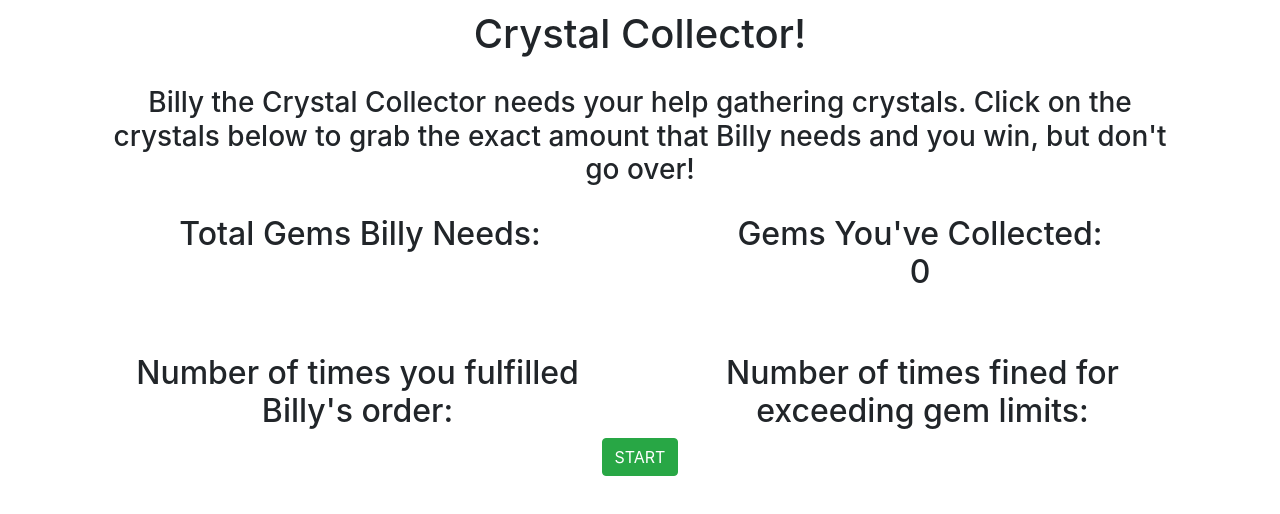
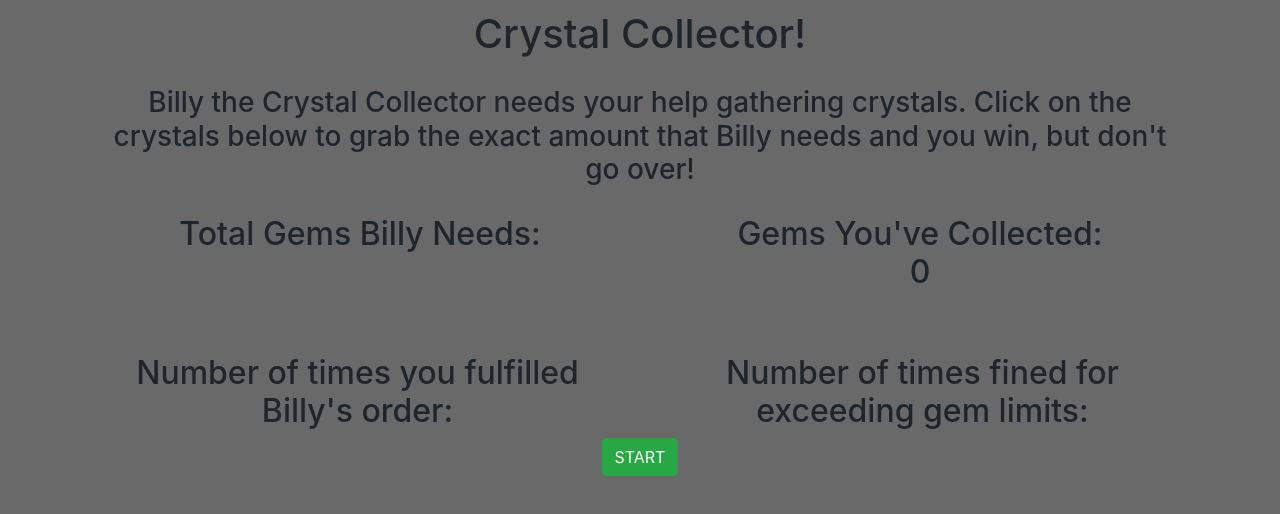
Before and after one commit to Pawhurr/Unit-4-Game, a plain HTML site: page index.html in a window 1280 px wide. Drawn offline with nearby package versions, Linux system fonts and the light colour scheme.

Commit message:
minor css changes

```diff
--- a/assets/css/style.css
+++ b/assets/css/style.css
@@ -1,5 +1,6 @@
 body {
     text-align: center;
+    background-color: dimgray;
 }
 
 .crystal-image {
--- a/assets/javascript/game.js
+++ b/assets/javascript/game.js
@@ -53,6 +53,7 @@ $(".crystal-image").on("click", function() {
     var crystalValue = ($(this).attr("data-crystalvalue"));
     crystalValue = parseInt(crystalValue);
 
+
     playerNumber += crystalValue;
     $("#player-total").text(playerNumber);
 
@@ -63,16 +64,17 @@ $(".crystal-image").on("click", function() {
         $("#player-wins").text(wins);
         alert("YOU WIN!  You gathered the exact number of gems and Billy is thrilled.  Click RESTART.");
 
+
     } else if (playerNumber > targetNumber) {
 
         losses++;
         $("#player-losses").text(losses);
         alert("YOU LOSE!  You have exceeded the allowable gem limit and will be fined immensely.  Click RESTART.");
 
-
     }
 
 });
+
 }
 
 $(".btn").on("click", function() {
```
Also changed, not shown: index.html (+0 -21 lines), assets/images/cutcube/cutcube.png (added), assets/images/cutcube/cutcube_@2X.png (added), assets/images/cutcube/readme.txt (added), assets/images/dark_geometric/dark_geometric.png (added), assets/images/dark_geometric/dark_geometric_@2X.png (added), assets/images/dark_geometric/readme.txt (added).
